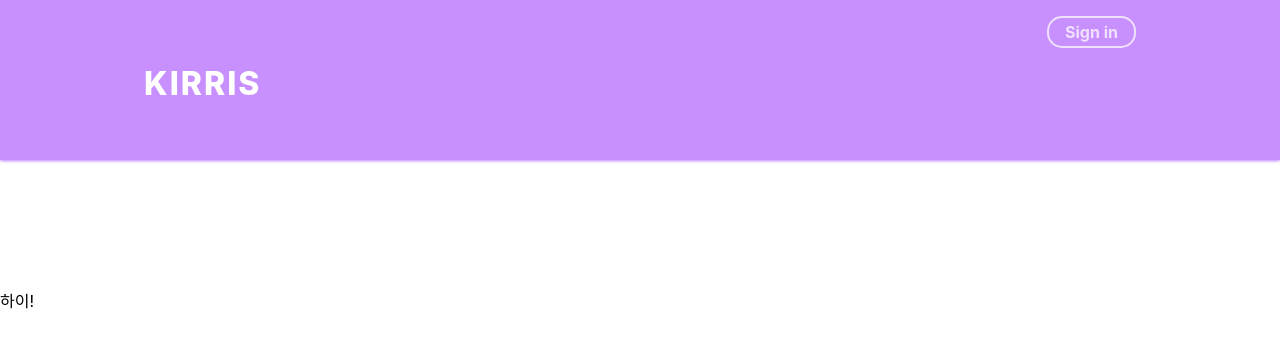
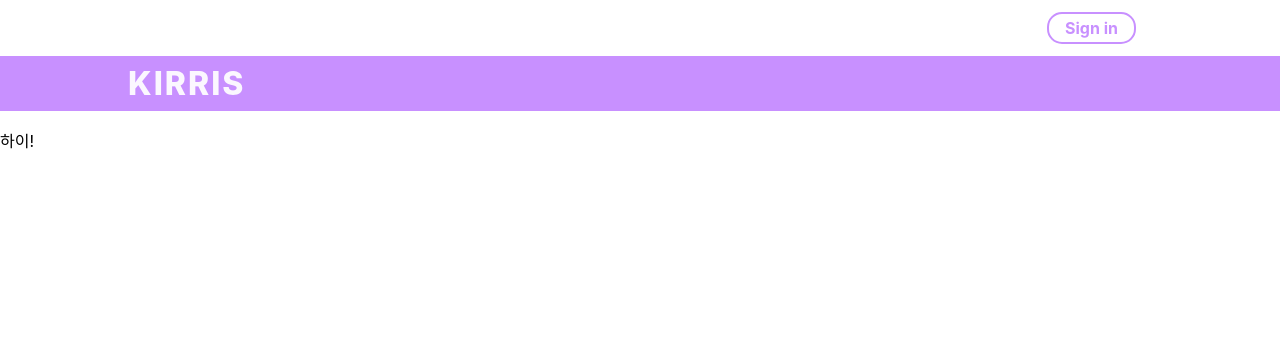
Before and after one commit to cdcoc0/blog_js, a React (Create React App) app in the folder blog-client/: page / in a window 1280 px wide. Shown: the top 348 px of the page. Built offline with nearby package versions, Linux system fonts and the light colour scheme.

Commit message:
listpage ui

```diff
--- a/blog-client/src/components/common/Button.js
+++ b/blog-client/src/components/common/Button.js
@@ -44,13 +44,13 @@ const buttonStyle = css`
         props.frame &&
         css`
             background: none;
-            border: 2px solid ${palette.violet[0]};
+            border: 2px solid ${palette.violet[3]};
             border-radius: 15px;
-            color: ${palette.violet[0]};
+            color: ${palette.violet[3]};
             &:hover {
                 background: none;
-                border: 2px solid ${palette.violet[6]};
-                color: ${palette.violet[6]};
+                border: 2px solid ${palette.violet[2]};
+                color: ${palette.violet[2]};
             }
             transition: 0.1s ease-in;
         `
--- a/blog-client/src/components/common/Header.js
+++ b/blog-client/src/components/common/Header.js
@@ -10,44 +10,51 @@ const HeaderBlock = styled.div`
     position: fixed;
     width: 100%;
     //background: #141433;
-    //background: #481080;
-    background: ${palette.violet[3]};
+    //background: #fdfbff;
     //border-bottom: 2px solid ${palette.violet[3]};
-    box-shadow: 0px 1px 3px ${palette.violet[4]};
+    //box-shadow: 0px 1px 3px ${palette.violet[0]};
 `;
 
 const Wrapper = styled(Responsive)`
-    height: 10rem;
     display: flex;
     //align-items: center;
-    justify-content: space-between; //서로간의 여백 최대
-    .logo {
-        font-size: 2rem;
-        font-weight: 800;
-        letter-spacing: 2px;
-        margin-top: 4rem;
-        color: white;
-    }
+    //justify-content: space-between; //서로간의 여백 최대
+    flex-direction: row-reverse;
+    margin-top: 0.75rem;
+    margin-bottom: 0.75rem;
     .right {
         display: flex;
         align-items: flex-start;
-        margin-top: 1rem;
-        color: white;
+        color: ${palette.violet[3]};
         svg {
-            font-size: 1.25rem;
+            font-size: 1.5rem;
             margin-right: 0.075rem;
         }
     }
 `;
 
+const HeaderBar = styled(Responsive)`
+    width: 100%;
+    background: ${palette.violet[3]};
+    display: flex;
+    .logo {
+        font-size: 2rem;
+        font-weight: 800;
+        letter-spacing: 2px;
+        color: #fbf7ff;
+        width: 1024px;
+        margin: 0.5rem auto;
+    }
+`;
+
 const Spacer = styled.div`
-    height: 18rem;
+    height: 8rem;
 `;
 
 const UserInfo = styled.div`
     font-size: 1.25rem;
     font-weight: bold;
-    margin-right: 1rem;
+    margin-right: 1.5rem;
 `;
 
 const Header = ({user, onLogout}) => {
@@ -55,7 +62,7 @@ const Header = ({user, onLogout}) => {
         <>
             <HeaderBlock>
                 <Wrapper>
-                    <Link to="/" className="logo">KIRRIS</Link>
+
                     {user ? (
                         <div className="right">
                             <RiMapPinUserFill />
@@ -68,6 +75,9 @@ const Header = ({user, onLogout}) => {
                         </div>
                     )}
                 </Wrapper>
+                <HeaderBar>
+                    <Link to="/" className="logo">KIRRIS</Link>
+                </HeaderBar>
             </HeaderBlock>
             <Spacer />
         </>
```
